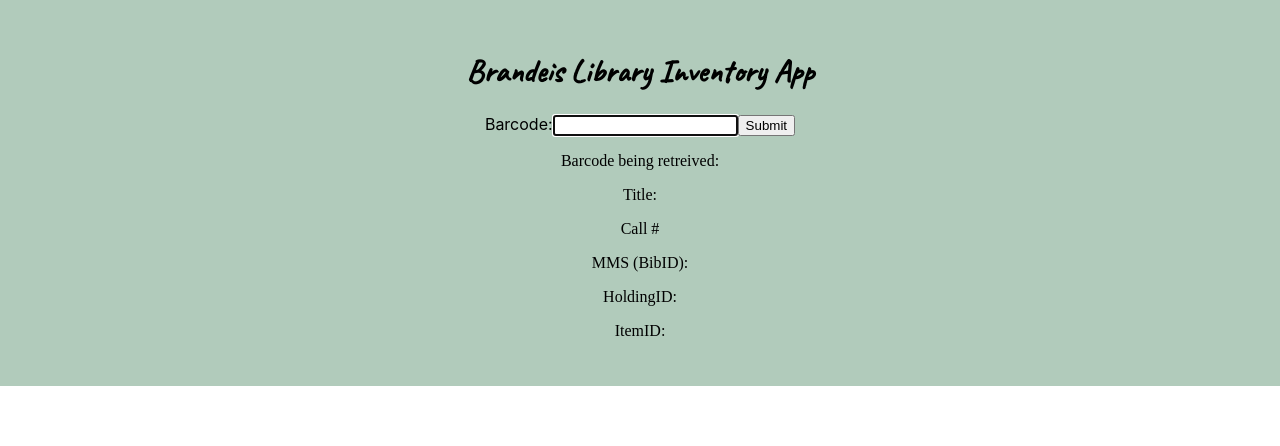
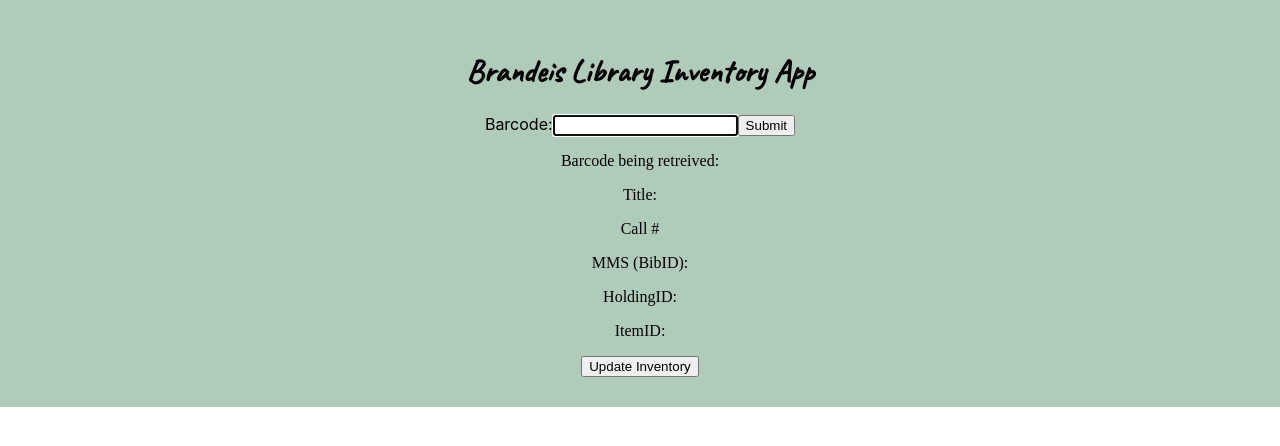
Before and after one commit to Brandeis-Library/Inventory_App, a React (Create React App) app in the folder frontend/: page / in a window 1280 px wide. Shown: the top 446 px of the page. Built offline with nearby package versions, Linux system fonts and the light colour scheme; a web font is replaced by a local one.

Commit message:
first mockup for front end sending data to the backend for inventory

```diff
--- a/frontend/src/FindItem.js
+++ b/frontend/src/FindItem.js
@@ -52,6 +52,9 @@
     }
   }
 
+  async updateInventory() {
+    let { data } = await axios.post("http://localhost:9000/updateItem", {})
+  }
 
   async componentDidUpdate(prevProps, prevState) {
     if (prevProps.barcode2 !== this.props.barcode2) {
@@ -70,6 +73,7 @@
         <p>MMS (BibID): {this.state.mms_id}</p>
         <p>HoldingID: {this.state.holdingID}</p>
         <p>ItemID: {this.state.itemID}</p>
+        <button onClick={this.updateInventory} >Update Inventory</button>
       </div>)
   }
 }
```
